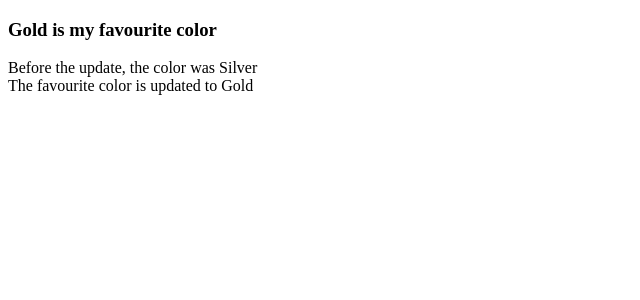
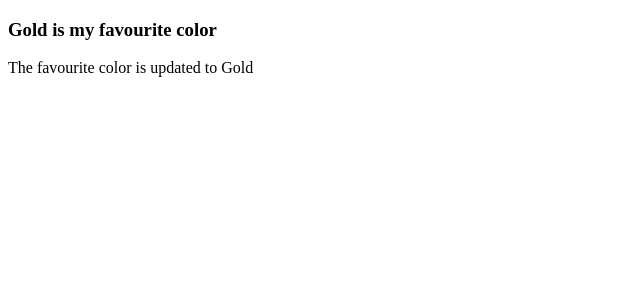
Before and after one commit to Emuohwo/reactw3, a React (Create React App) app: page / in a window 1280 px wide. Shown: the top 300 px of the page, without its empty margins (0-640 px from the left). Built offline with nearby package versions, Linux system fonts and the light colour scheme.

Commit message:
Updating with componentDidUpdate() method

```diff
--- a/src/index.js
+++ b/src/index.js
@@ -17,10 +17,6 @@ class Colors extends React.Component {
 
 
 
-    getSnapshotBeforeUpdate(prevProps, prevState) {
-        document.getElementById('div1').innerHTML =
-        "Before the update, the color was " + prevState.favoritecolor
-    }
 
     componentDidUpdate() {
         document.getElementById('div2').innerHTML =
@@ -31,7 +27,7 @@ class Colors extends React.Component {
       return (
           <div>
             <h3>{this.state.favoritecolor} is my favourite color</h3>
-            <div id="div1"></div>
+
             <div id="div2"></div>
         </div>
         )
```
